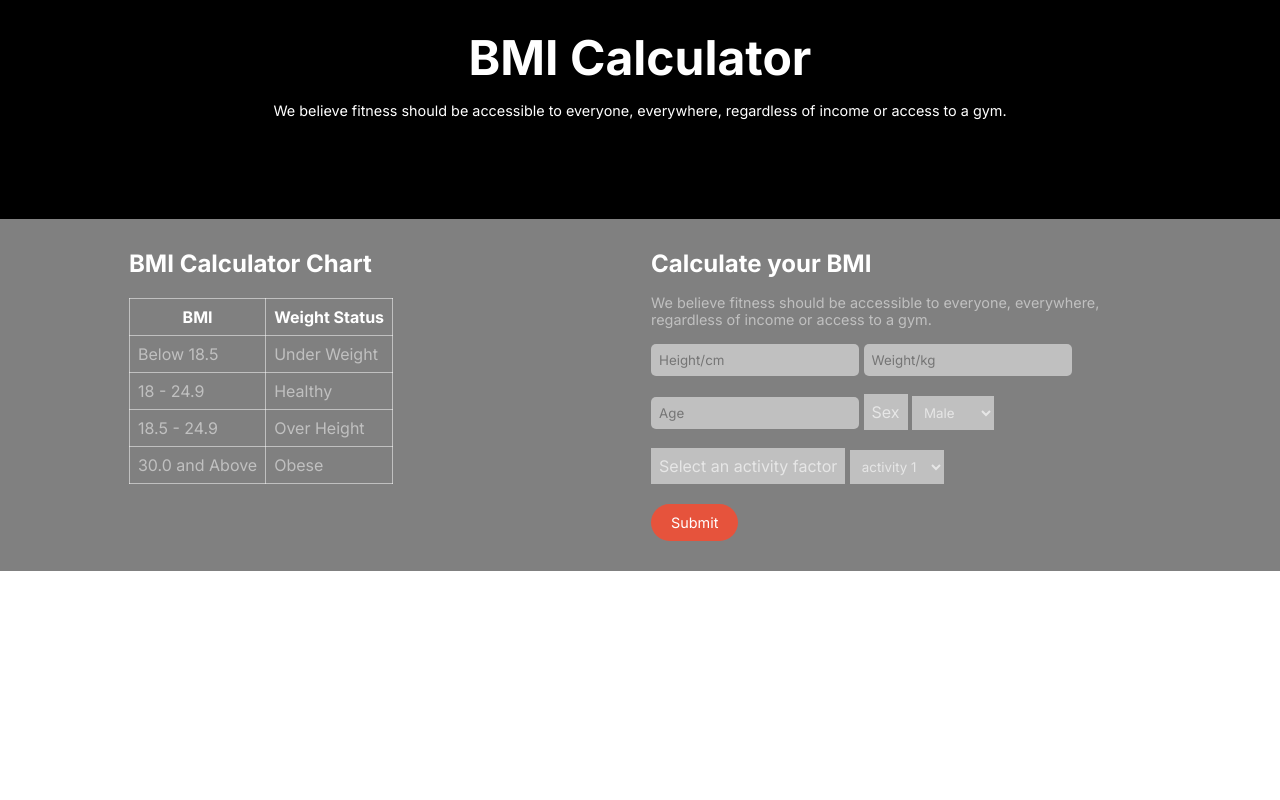
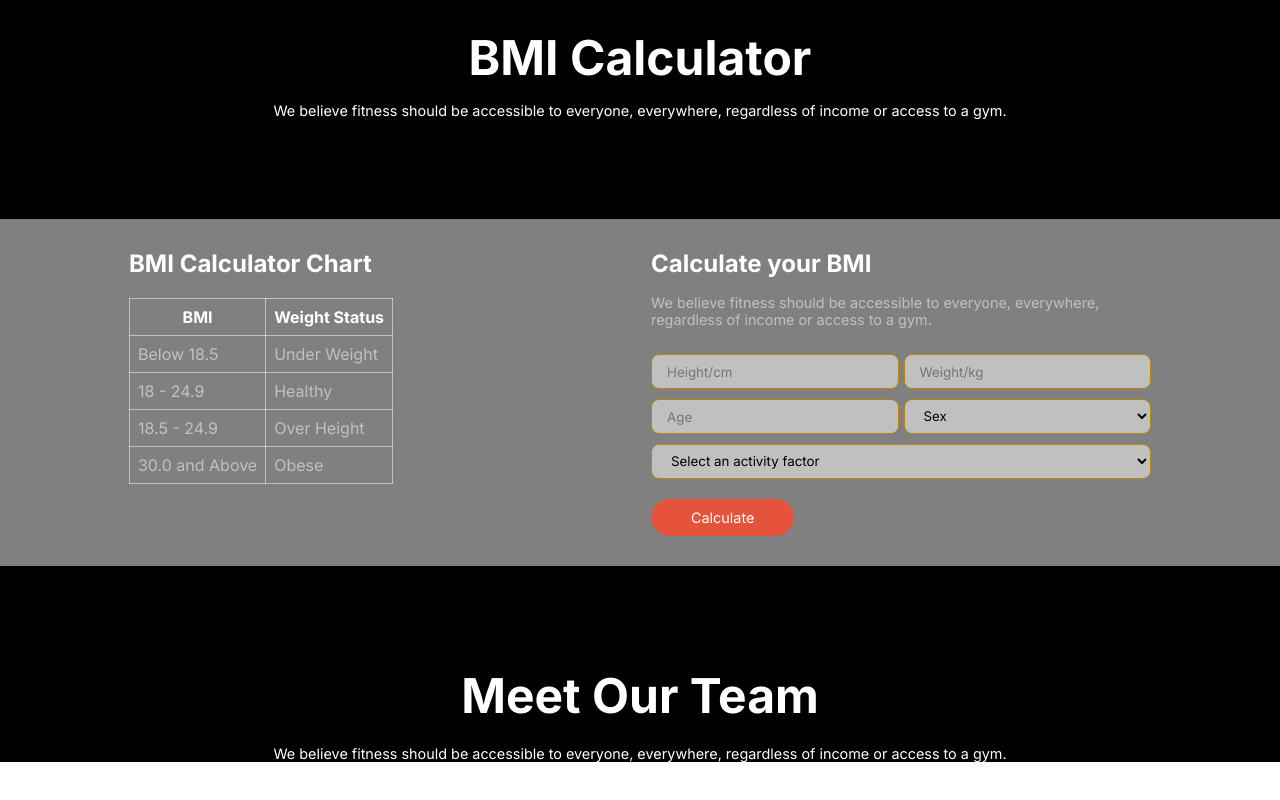
Before and after one commit to fajlerabbifahim/zim-website, a plain HTML site: page index.html in a window 1280 px wide. Shown: the part 1636-2436 px from the top of the page. Before the commit the page ends 2307 px from the top, so only its background shows below. Drawn offline with Linux system fonts and the light colour scheme; a web font is replaced by a local one.

Commit message:
calculator recoustomize

```diff
--- a/index.html
+++ b/index.html
@@ -152,25 +152,50 @@
               We believe fitness should be accessible to everyone, everywhere,
               regardless of income or access to a gym.
             </p>
-            <form>
-              <input type="text" placeholder="Height/cm" />
-              <input type="text" placeholder="Weight/kg" /><br /><br />
-              <input type="text" placeholder="Age" />
-              <label for="">Sex</label>
-              <select class="option">
-                <option value="">Male</option>
-                <option value="">Female</option></select
-              ><br /><br />
-              <label for="">Select an activity factor</label>
-              <select class="option">
-                <option value="">activity 1</option>
-                <option value="">activity 2</option>
-                <option value="">activity 3</option></select
-              ><br /><br />
-              <input type="submit" class="primary-btn" />
-            </form>
+            <div class="form-container">
+              <form class="form">
+                <div class="column">
+                  <div class="input-box">
+                    <input type="text" placeholder="Height/cm" />
+                  </div>
+                  <div class="input-box">
+                    <input type="text" placeholder="Weight/kg" />
+                  </div>
+                </div>
+                <div class="column">
+                  <div class="input-box">
+                    <input type="text" placeholder="Age" />
+                  </div>
+                  <div class="input-box">
+                    <select>
+                      <option hidden="">Sex</option>
+                      <option value="">Male</option>
+                      <option value="">Female</option>
+                    </select>
+                  </div>
+                </div>
+                <div class="input-box">
+                  <select>
+                    <option hidden>Select an activity factor</option>
+                    <option>X Factor</option>
+                    <option>Z Factor</option>
+                  </select>
+                </div>
+                <button class="primary-btn btn-calculator">Calculate</button>
+              </form>
+            </div>
           </div>
         </div>
+      </section>
+
+      <!-- =====Team section===== -->
+      <section class="teams">
+        <h2>Meet Our Team</h2>
+        <p>
+          We believe fitness should be accessible to everyone, everywhere,
+          regardless of income or access to a gym.
+        </p>
+        <div class="team-container"></div>
       </section>
     </main>
   </body>
--- a/style.css
+++ b/style.css
@@ -37,6 +37,7 @@
 .section-bg {
   background-color: black;
   width: 100%;
+  height: 100%;
 }
 
 /* shared style end  */
@@ -321,21 +322,62 @@ th {
   color: rgba(255, 255, 255, 0.5);
   font-size: 0.9rem;
 }
-form input {
+.form-container .form {
+  margin-top: 10px;
+}
+
+.form .input-box {
+  width: 100%;
+  margin-top: 10px;
+}
+.input-box input {
   background-color: rgba(255, 255, 255, 0.5);
-  border: none;
-  border-radius: 5px;
-  padding: 8px 8px;
-  gap: 10px;
-  color: rgba(255, 255, 255, 0.6);
+  color: black;
+  outline: none;
 }
-.option,
-label {
-  border: none;
+select,
+option {
   background-color: rgba(255, 255, 255, 0.5);
-  padding: 8px 8px;
-  color: rgba(255, 255, 255, 0.6);
+  color: black;
 }
+.form .input-box input,
+select {
+  height: 35px;
+  width: 100%;
+  outline: none;
+  border-radius: 8px;
+  border: 1px solid darkgoldenrod;
+  padding: 0 15px;
+}
+.column {
+  display: flex;
+  column-gap: 5px;
+}
+.btn-calculator {
+  margin-top: 20px;
+  padding: 10px 40px;
+}
+/* =====Team section style===== */
+.teams h2 {
+  color: white;
+  text-align: center;
+  font-size: 3rem;
+  margin-bottom: 20px;
+}
+.teams p {
+  color: white;
+  text-align: center;
+  font-size: 0.9rem;
+  margin-bottom: 80px;
+}
+.team-container {
+  max-width: 900px;
+  max-height: 500px;
+  background-color: rgba(255, 255, 255, 0.5);
+  backdrop-filter: blur(100px);
+  margin: 0 auto;
+}
+
 /* small device responsive */
 
 @media screen and (max-width: 576px) {
```
